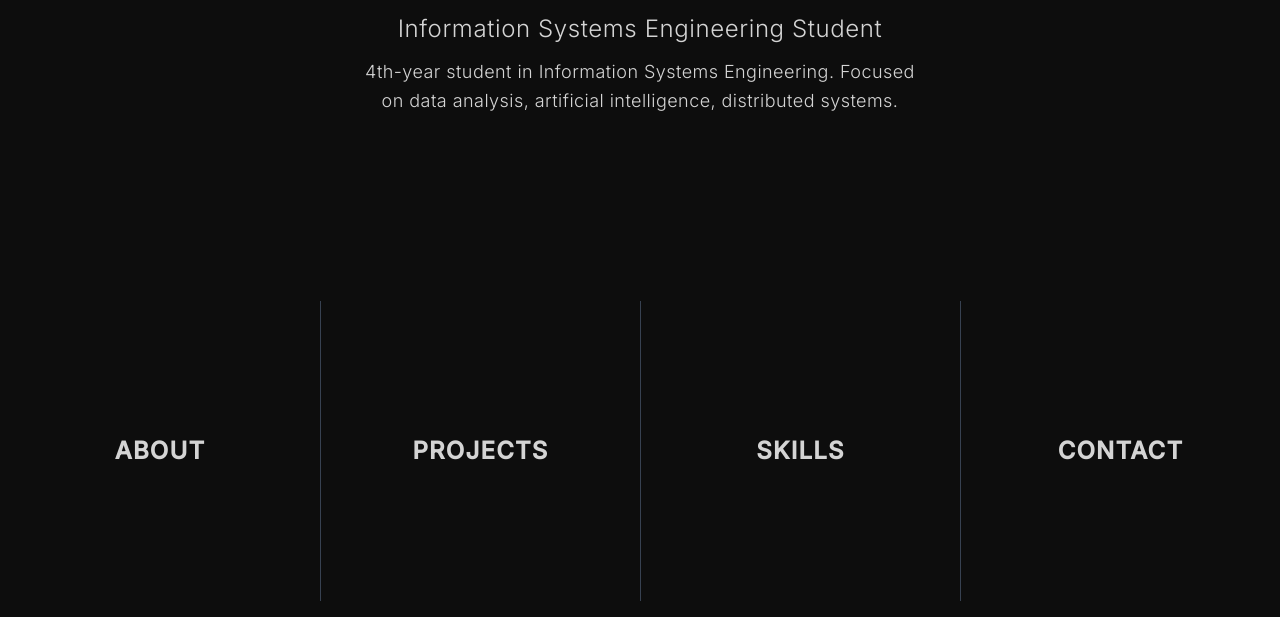
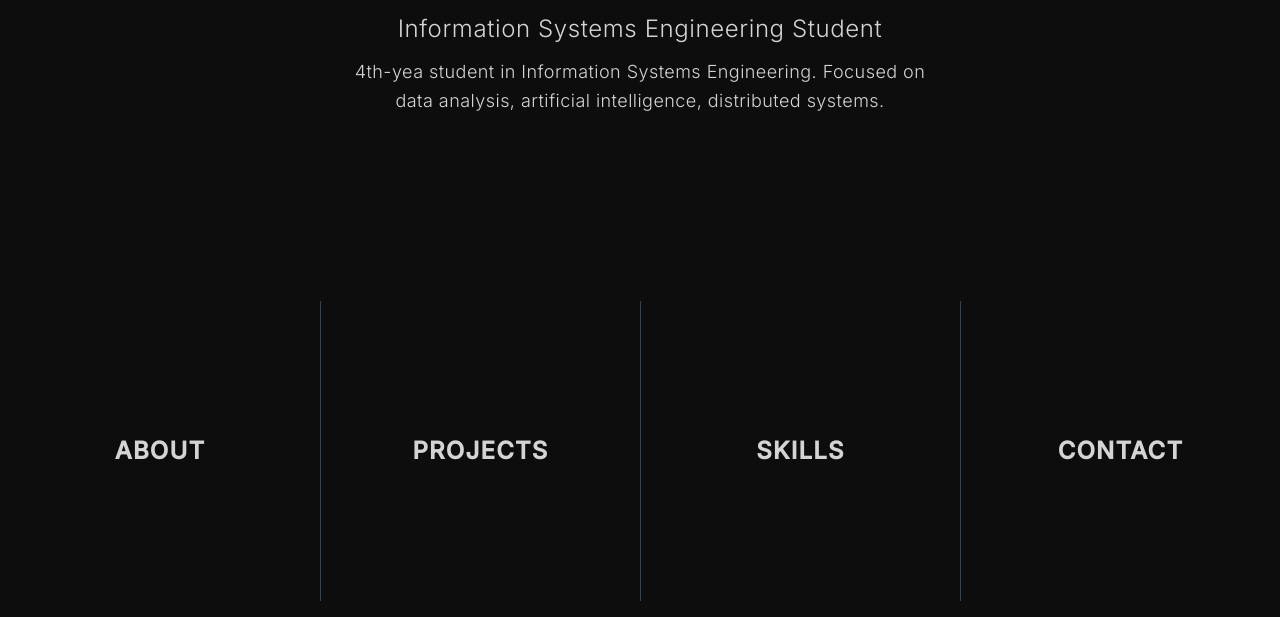
Before and after one commit to talhaid/talhaid.github.io, a plain HTML site: page index.html in a window 1280 px wide. Shown: the part 239-856 px from the top of the page. Drawn offline with nearby package versions, Linux system fonts and the light colour scheme.

Commit message:
cv update

```diff
--- a/index.html
+++ b/index.html
@@ -245,7 +245,7 @@
           id="typewriter" style="animation-delay: 0.4s;"></h2>
         <p class="max-w-xl text-lg text-neutral-300 mb-2 font-light tracking-wide leading-relaxed opacity-0 animate-fadeInUp"
           style="animation-delay: 0.6s;">
-          4th-year student in Information Systems Engineering. Focused on data analysis, artificial intelligence,
+          4th-yea student in Information Systems Engineering. Focused on data analysis, artificial intelligence,
           distributed systems.
         </p>
       </div>
```
Also changed, not shown: 1 other file.
